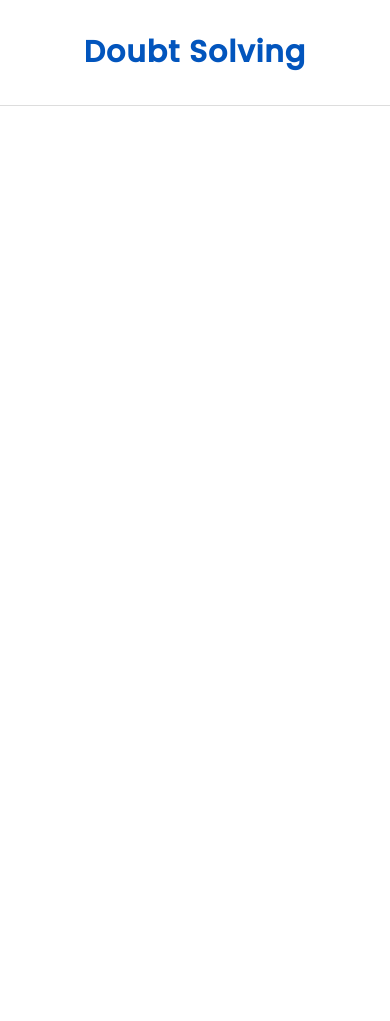
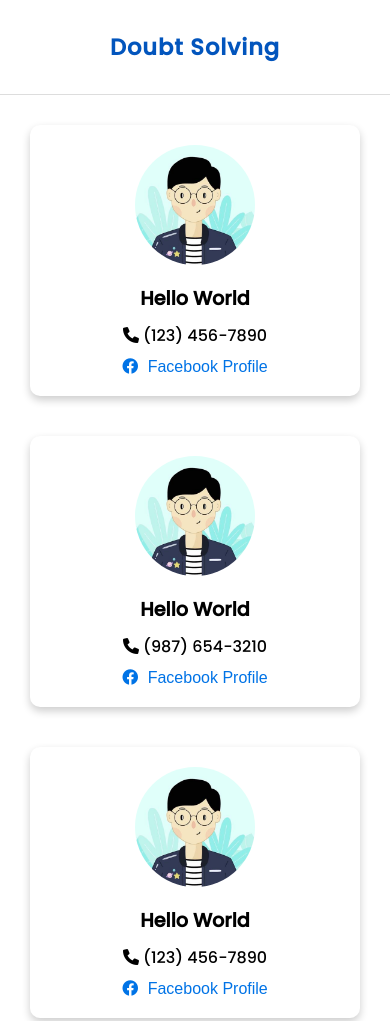
Before and after one commit to Redwansmethod/Redwansmethod.github.io, a plain HTML site: page doubt_solve_folder/doubt_solve.html in a window 390 px wide. Shown: the top 1021 px of the page. Before the commit the page ends 844 px from the top, so only its background shows below. Drawn offline with Linux system fonts and the light colour scheme.

Commit message:
doubt solve page update

```diff
--- a/CSS/doubt_solve.css
+++ b/CSS/doubt_solve.css
@@ -36,55 +36,98 @@ main {
 }
 
 /* Box styles */
-.box {
-    width: 230px;
-    height: 115px;
-    background-color: #fff; /* White background */
-    border: 2px solid #000; /* Black border */
-    border-radius: 10px;
-    text-align: center;
-    line-height: 100px; /* Center text vertically */
-    margin: 20px;
-    font-size: 20px;
+.team {
+    display: flex;
+    flex-wrap: wrap;
+    justify-content: center;
+    padding: 20px;
+    gap: 20px;
 }
 
-/* Specific box background colors */
-.box-general-math {
-    background-color: #6effe2; /* Light gray */
+.member {
+    background-color: white;
+    border-radius: 10px;
+    box-shadow: 0 4px 8px rgba(0, 0, 0, 0.2);
+    margin: 10px;
+    padding: 20px;
+    text-align: center;
+    width: 100%;
+    max-width: 350px;
+    flex: 1 1 calc(33.333% - 40px); /* responsive width calculation */
+    box-sizing: border-box;
+    scale: 1;
+    transition: all 0.3s;
 }
 
-.box-higher-math {
-    background-color: #fccb63;/* Lighter gray */
+.member img {
+    border-radius: 50%;
+    width: 130px;
+    height: 130px;
+    object-fit: cover;
+    margin-bottom: 15px;
 }
 
-.box-physics {
-    background-color: #4ab1ff; /* Even lighter gray */
+.member h2 {
+    font-size: 1.3em;
+    margin-bottom: 10px;
+    font-family: "Poppins", sans-serif;
 }
 
-.box-chemistry {
-    background-color: #D6A2E8; /* Lightest gray */
+.member p {
+    margin: 10px 0;
+    font-family: "Poppins", sans-serif;
 }
 
-.box a {
-    text-decoration: none; /* Remove underline from links */
-    color: #000; /* Black text color */
-    display: block;
-    height: 100%;
+.member a {
+    text-decoration: none;
+    color: #0073e6;
+    font-size: 1em;
 }
 
-.box:hover {
-    background-color: #f0f0f0; /* Light gray background on hover */
+.member a i {
+    margin-right: 5px;
 }
 
-/* Responsive design */
+.member:hover{
+    scale: 1.025;
+}
+/* Media Queries for Responsiveness */
+@media (max-width: 1024px) {
+    .member {
+        flex: 1 1 calc(50% - 40px);
+    }
+}
+
 @media (max-width: 768px) {
-    .back-button {display: none;}
+    .member {
+        flex: 1 1 calc(100% - 40px);
+        scale: 1;
+    }
 }
 
 @media (max-width: 480px) {
-    .back-button {
-        font-size: 14px;
-        padding: 5px 5px;border-radius: 50px;
-        background-color: #defff9;color: #333;
+    .back-button {display: none;}
+    header {
+        padding: 10px;
+    }
+
+    h1 {
+        font-size: 1.5em;
+    }
+
+    .member img {
+        width: 120px;
+        height: 120px;
+    }
+
+    .member h2 {
+        font-size: 1.2em;
+    }
+
+    .member a {
+        font-size: 1em;
+    }
+    header {
+        padding: 30px 0;
     }
 }
--- a/doubt_solve_folder/doubt_solve.html
+++ b/doubt_solve_folder/doubt_solve.html
@@ -7,6 +7,7 @@
 <link rel="stylesheet" href="/CSS/doubt_solve.css">
 <link rel="stylesheet" href="/CSS/back_button.css">
 <link rel="icon" type="image/x-icon" href="/Assets/favicon.png">
+<link rel="stylesheet" href="https://cdnjs.cloudflare.com/ajax/libs/font-awesome/6.0.0-beta3/css/all.min.css">
 <script src="/JS/disable.js"></script>
 </head>
 <body>
@@ -22,11 +23,29 @@
     <header>
         <h1>Doubt Solving</h1>
     </header>
-    <!--<main>
-        <div class="box box-general-math"><a href="academic_class/general_math.html", target="_blank">General Math</a></div>
-        <div class="box box-higher-math"><a href="academic_class/higher_math.html", target="_blank">Higher Math</a></div>
-        <div class="box box-physics"><a href="academic_class/physics.html", target="_blank">Physics</a></div>
-        <div class="box box-chemistry"><a href="academic_class/chemistry.html", target="_blank">Chemistry</a></div>
-    </main>-->
+
+    <section class="team">
+        <div class="member">
+            <img src="/Assets/member-01.jpg" alt="" loading="lazy">
+            <h2>Hello World</h2>
+            <p><i class="fas fa-phone"></i> (123) 456-7890</p>
+            <a href="https://www.facebook.com/johndoe" target="_blank"><i class="fab fa-facebook"></i> Facebook Profile</a>
+        </div>
+
+        <div class="member">
+            <img src="/Assets/member-01.jpg" alt="" loading="lazy">
+            <h2>Hello World</h2>
+            <p><i class="fas fa-phone"></i> (987) 654-3210</p>
+            <a href="https://www.facebook.com/janesmith" target="_blank"><i class="fab fa-facebook"></i> Facebook Profile</a>
+        </div>
+        <div class="member">
+            <img src="/Assets/member-01.jpg" alt="" loading="lazy">
+            <h2>Hello World</h2>
+            <p><i class="fas fa-phone"></i> (123) 456-7890</p>
+            <a href="https://www.facebook.com/johndoe" target="_blank"><i class="fab fa-facebook"></i> Facebook Profile</a>
+        </div>
+
+        <!-- Add more members as needed -->
+    </section>
 </body>
 </html>
```
Also changed, not shown: Assets/member-01.jpg (added).
